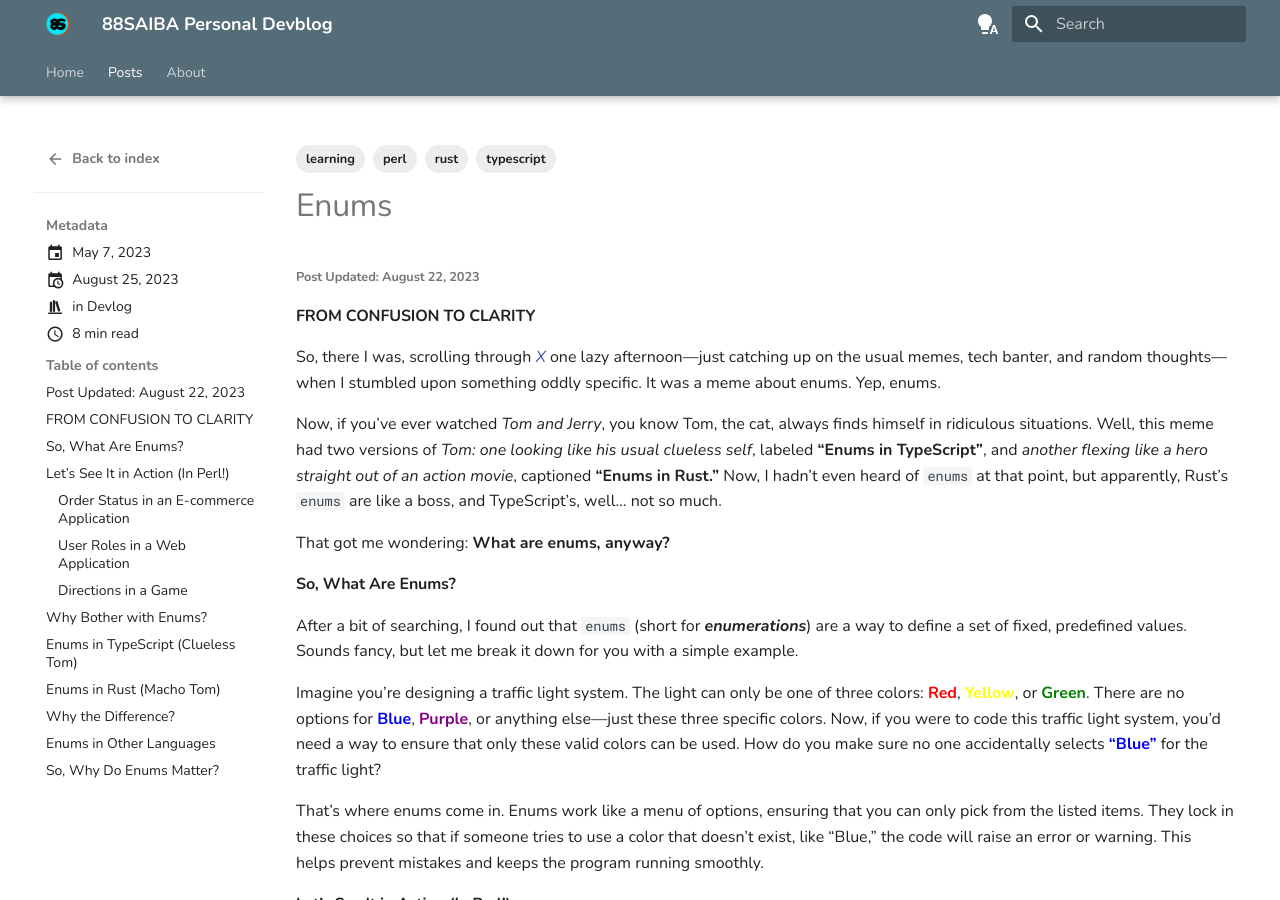
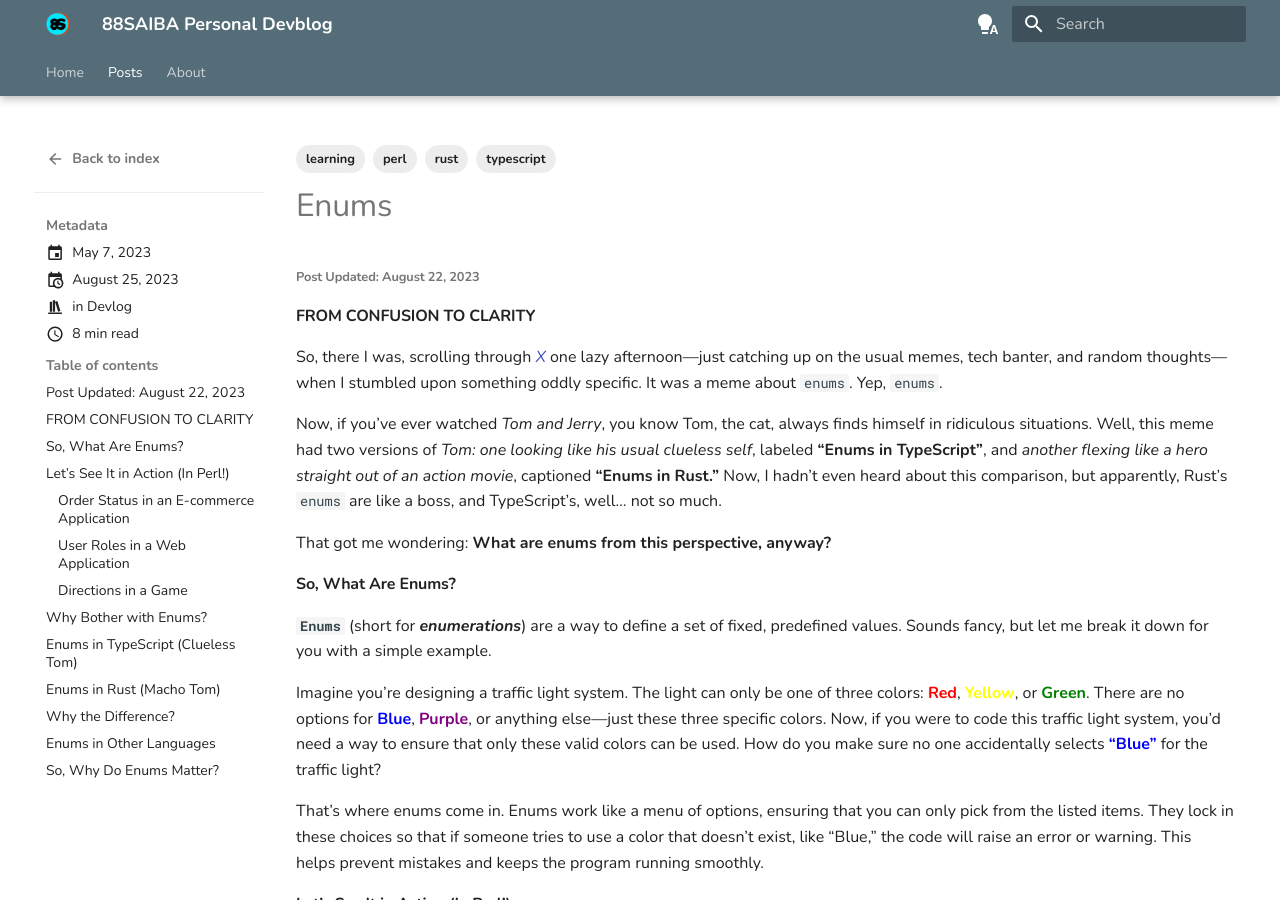
Before and after one commit to nokijfb/8389188babayagaisdfyigaqf, an MkDocs documentation site: the page built from docs/blog/posts/enums.md, in a window 1280 px wide and 900 px high. Built offline with MkDocs 1.6.1 and Material for MkDocs 9.7.7, drawn with Linux system fonts in a browser that asks for light colours.

Commit message:
upd articles

```diff
--- a/docs/blog/posts/enums.md
+++ b/docs/blog/posts/enums.md
@@ -15,15 +15,15 @@ tags:
 ###### Post Updated: August 22, 2023
 #### FROM CONFUSION TO CLARITY
 
-So, there I was, scrolling through [*X*](https://x.com/88saiba) one lazy afternoon—just catching up on the usual memes, tech banter, and random thoughts—when I stumbled upon something oddly specific. It was a meme about enums. Yep, enums.<!-- more -->
+So, there I was, scrolling through [*X*](https://x.com/88saiba) one lazy afternoon—just catching up on the usual memes, tech banter, and random thoughts—when I stumbled upon something oddly specific. It was a meme about `enums`. Yep, `enums`.<!-- more -->
 
-Now, if you’ve ever watched *Tom and Jerry*, you know Tom, the cat, always finds himself in ridiculous situations. Well, this meme had two versions of *Tom: one looking like his usual clueless self*, labeled **“Enums in TypeScript”**, and *another flexing like a hero straight out of an action movie*, captioned **“Enums in Rust.”** Now, I hadn’t even heard of `enums` at that point, but apparently, Rust’s `enums` are like a boss, and TypeScript’s, well… not so much.
+Now, if you’ve ever watched *Tom and Jerry*, you know Tom, the cat, always finds himself in ridiculous situations. Well, this meme had two versions of *Tom: one looking like his usual clueless self*, labeled **“Enums in TypeScript”**, and *another flexing like a hero straight out of an action movie*, captioned **“Enums in Rust.”** Now, I hadn’t even heard about this comparison, but apparently, Rust’s `enums` are like a boss, and TypeScript’s, well… not so much.
 
-That got me wondering: <b>What are enums, anyway?</b>
+That got me wondering: **What are enums from this perspective, anyway?**
 
 #### So, What Are Enums?
 
-After a bit of searching, I found out that `enums` (short for ***enumerations***) are a way to define a set of fixed, predefined values. Sounds fancy, but let me break it down for you with a simple example.
+**`Enums`** (short for ***enumerations***) are a way to define a set of fixed, predefined values. Sounds fancy, but let me break it down for you with a simple example.
 
 Imagine you’re designing a traffic light system. The light can only be one of three colors: <b style="color:red">Red</b>, <b style="color:yellow">Yellow</b>, or <b style="color:green">Green</b>. There are no options for <b style="color:blue">Blue</b>, <b style="color:purple">Purple</b>, or anything else—just these three specific colors. Now, if you were to code this traffic light system, you’d need a way to ensure that only these valid colors can be used. How do you make sure no one accidentally selects <b style="color:blue">“Blue”</b> for the traffic light?
 
```
Also changed, not shown: docs/blog/posts/messing_w_print.md (+1 -1 lines).
